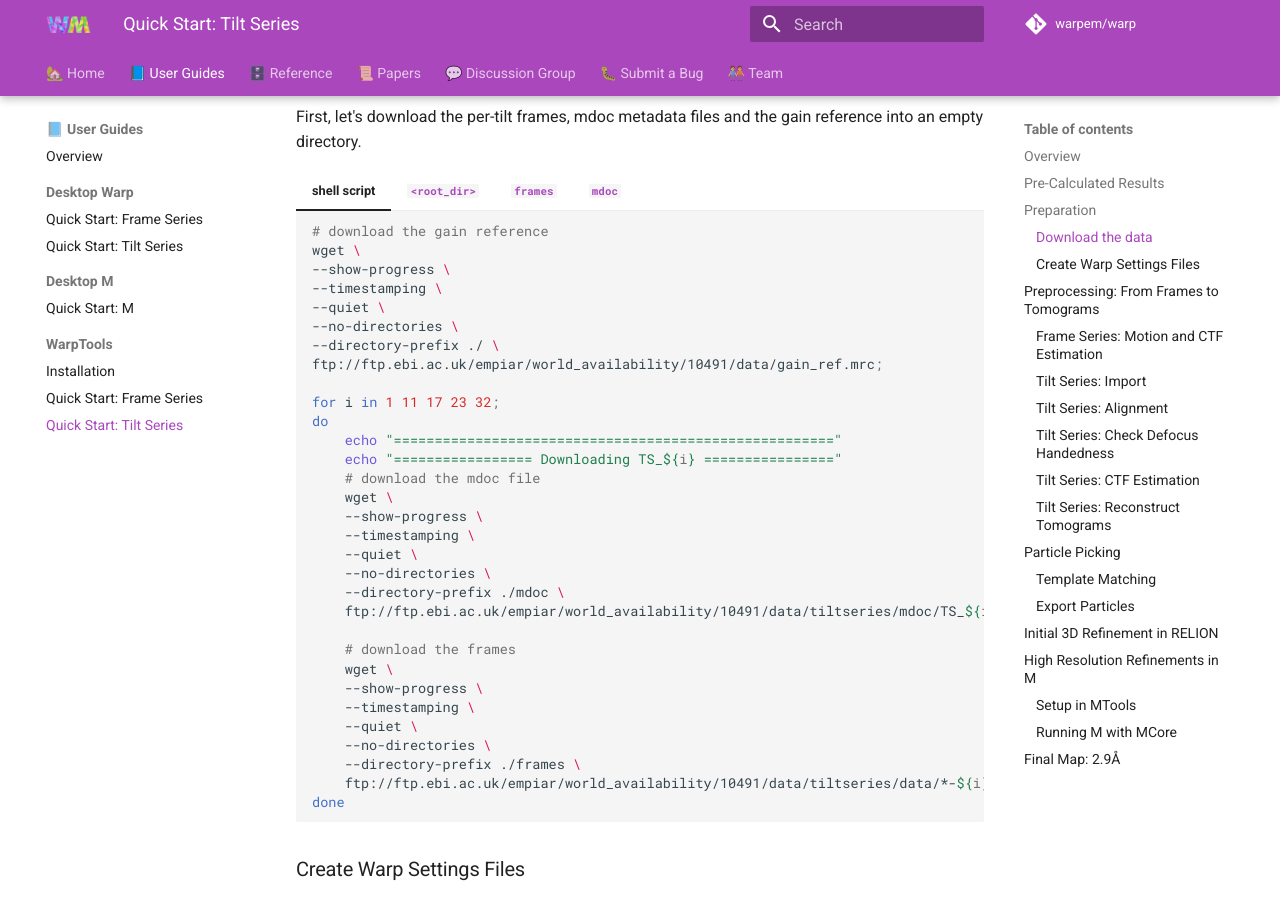
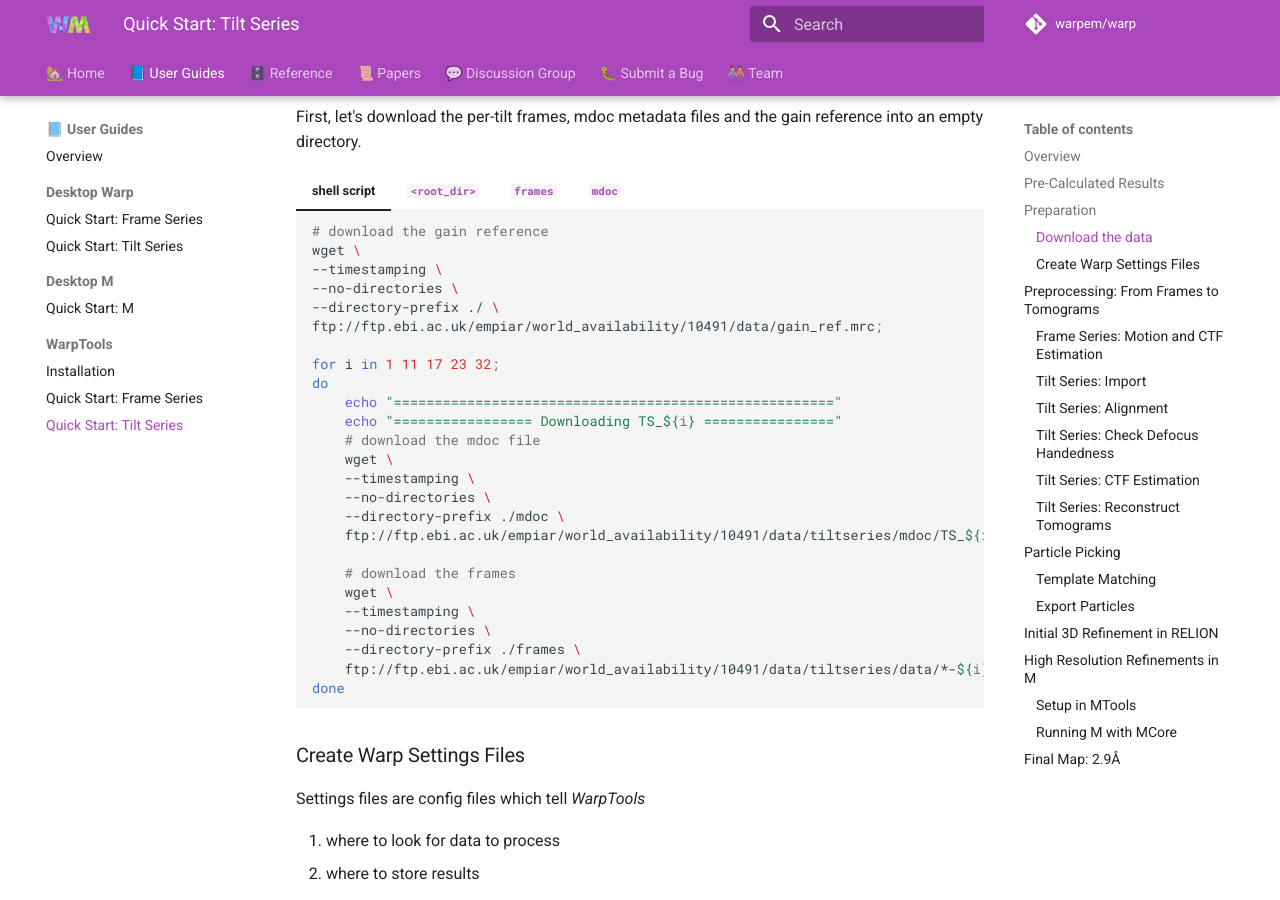
Before and after one commit to warpem/warp, an MkDocs documentation site: the page built from docs/user_guide/warptools/quick_start_warptools_tilt_series.md, in a window 1280 px wide and 900 px high, scrolled down 1093 px. Built offline with MkDocs 1.6.1 and Material for MkDocs 9.7.7, drawn with Linux system fonts in a browser that asks for light colours; emoji names are drawn with the system emoji font; comment, search, counter and statistics services are not loaded.

Commit message:
remove newer wget options (#121)

````diff
--- a/docs/user_guide/warptools/quick_start_warptools_tilt_series.md
+++ b/docs/user_guide/warptools/quick_start_warptools_tilt_series.md
@@ -39,9 +39,7 @@
     ```bash
     # download the gain reference
     wget \
-    --show-progress \
     --timestamping \
-    --quiet \
     --no-directories \
     --directory-prefix ./ \
     ftp://ftp.ebi.ac.uk/empiar/world_availability/10491/data/gain_ref.mrc;
@@ -52,18 +50,14 @@
         echo "================= Downloading TS_${i} ================"
         # download the mdoc file
         wget \
-        --show-progress \
         --timestamping \
-        --quiet \
         --no-directories \
         --directory-prefix ./mdoc \
         ftp://ftp.ebi.ac.uk/empiar/world_availability/10491/data/tiltseries/mdoc/TS_${i}.mrc.mdoc;
 
         # download the frames
         wget \
-        --show-progress \
         --timestamping \
-        --quiet \
         --no-directories \
         --directory-prefix ./frames \
         ftp://ftp.ebi.ac.uk/empiar/world_availability/10491/data/tiltseries/data/*-${i}_*.tif;
````
